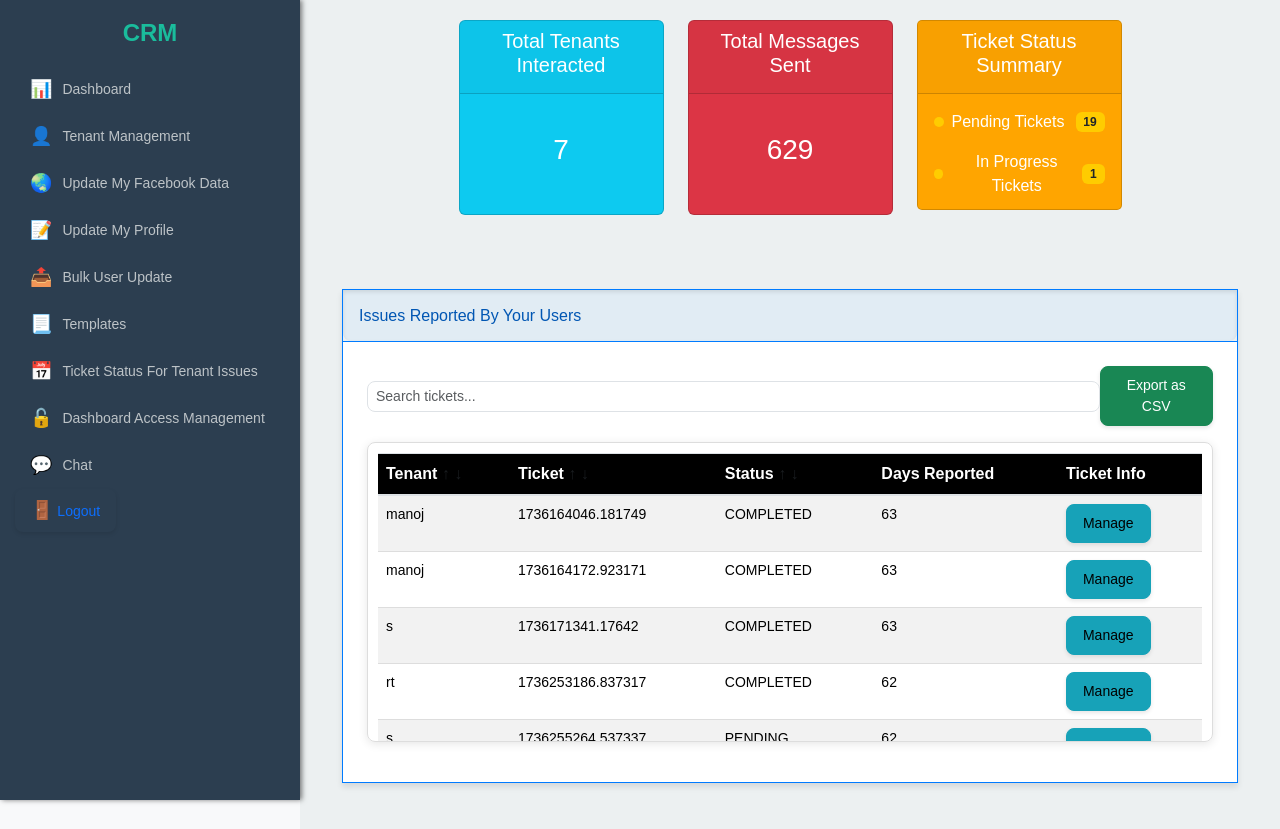
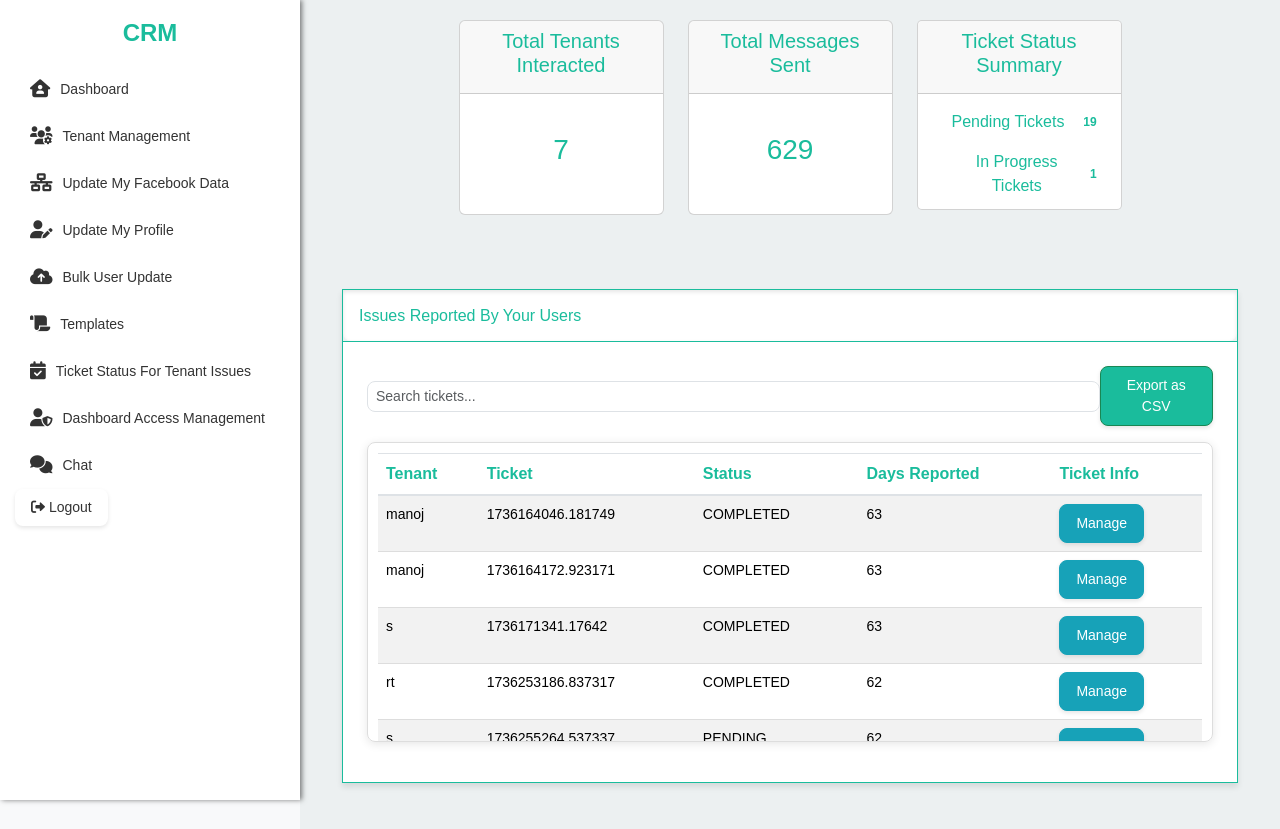
Before and after one commit to manojkumar-6/crm, a Django app: page /dashboard in a window 1280 px wide. Run offline with Django 3.2, Linux system fonts and the light colour scheme; a user stored in the database is signed in; data comes from the database, SQL or seed files in the repository; both versions use the stored data as it was after the commit; parts of the project's set-up code (start-up, migrations or seed data) failed here and were passed over; some libraries are stand-ins or nearby versions.

Commit message:
relaese 2.0

```diff
--- a/accounts/templates/accounts/dashboard.html
+++ b/accounts/templates/accounts/dashboard.html
@@ -20,7 +20,7 @@
     /* Accordion Styles */
 
     .accordion-item {
-        border: 1px solid #007bff;
+        border: 1px solid #1abc9c;
         border-radius: 0.5rem;
         margin-bottom: 1rem;
         box-shadow: 0 4px 6px rgba(0, 0, 0, 0.1);
@@ -29,7 +29,7 @@
 
     .accordion-button {
         background-color: #ffffff;
-        color: #007bff;
+        color: #1abc9c;
         font-weight: 500;
         padding: 1rem;
         transition: all 0.3s ease-in-out;
@@ -37,12 +37,12 @@
 
     .accordion-button:hover {
         background-color: #f0f8ff;
-        color: #0056b3;
+        color: white;
     }
 
     .accordion-button:not(.collapsed) {
-        background-color: #e1ecf4;
-        color: #0056b3;
+        background-color: white;
+        color: #1abc9c;
         box-shadow: inset 0 2px 4px rgba(0, 0, 0, 0.1);
     }
 
@@ -51,7 +51,7 @@
         color: #333;
         padding: 1.5rem;
         line-height: 1.5;
-        border-top: 1px solid #007bff;
+        border-top: 1px solid #1abc9c;
     }
     /* Button Styles */
 
@@ -90,8 +90,8 @@
     }
 
     .table thead th {
-        background-color: black;
-        color: #ffffff;
+        background-color: white;
+        color: #1abc9c;
         text-align: left;
         position: sticky;
         top: 0;
@@ -348,7 +348,9 @@
                             <div class="input-group" style="max-width: 900px;">
                                 <input type="text" class="form-control form-control-sm" id="searchBar" placeholder="Search tickets..." aria-label="Search tickets" onkeyup="searchTickets()">
                             </div>
-                            <a href="{% url 'get_detailed_export_issue_csv' %}" class="btn btn-success btn-sm">Export as CSV</a>
+                            <a href="{% url 'get_detailed_export_issue_csv' %}" class="btn btn-success btn-sm" style="background-color: #1abc9c;">
+                                Export as CSV
+                            </a>
 
                         </div>
 
@@ -358,16 +360,16 @@
                                 <thead>
                                     <tr>
                                         <th>Tenant
-                                            <a href="?sort_by=user" class="text-decoration-none text-muted">↑</a>
-                                            <a href="?sort_by=-user" class="text-decoration-none text-muted">↓</a>
+                                            <!-- <a href="?sort_by=user" class="text-decoration-none text-muted">↑</a>
+                                            <a href="?sort_by=-user" class="text-decoration-none text-muted">↓</a> -->
                                         </th>
                                         <th>Ticket
-                                            <a href="?sort_by=ticket_number" class="text-decoration-none text-muted">↑</a>
-                                            <a href="?sort_by=-ticket_number" class="text-decoration-none text-muted">↓</a>
+                                            <!-- <a href="?sort_by=ticket_number" class="text-decoration-none text-muted">↑</a>
+                                            <a href="?sort_by=-ticket_number" class="text-decoration-none text-muted">↓</a> -->
                                         </th>
                                         <th>Status
-                                            <a href="?sort_by=ticket_status" class="text-decoration-none text-muted">↑</a>
-                                            <a href="?sort_by=-ticket_status" class="text-decoration-none text-muted">↓</a>
+                                            <!-- <a href="?sort_by=ticket_status" class="text-decoration-none text-muted">↑</a>
+                                            <a href="?sort_by=-ticket_status" class="text-decoration-none text-muted">↓</a> -->
                                         </th>
                                         <th>Days Reported</th>
                                         <th>Ticket Info</th>
@@ -381,7 +383,7 @@
                                         <td>{{ item.ticket.ticket_status }}</td>
                                         <td>{{ item.days_reported }}</td>
                                         <td>
-                                            <button type="button" class="btn btn-info btn-sm" data-bs-toggle="modal" data-bs-target="#ticketInfoModal{{ item.ticket.id }}">Manage</button>
+                                            <button type="button" class="btn btn-info btn-sm" data-bs-toggle="modal" data-bs-target="#ticketInfoModal{{ item.ticket.id }}" style="color:white">Manage</button>
                                         </td>
                                     </tr>
 
--- a/accounts/templates/accounts/main_template.html
+++ b/accounts/templates/accounts/main_template.html
@@ -11,6 +11,7 @@
     <script src="https://code.jquery.com/jquery-3.6.0.min.js"></script>
     <!-- Bootstrap CSS -->
     <link href="https://cdn.jsdelivr.net/npm/bootstrap@5.3.0-alpha1/dist/css/bootstrap.min.css" rel="stylesheet">
+    <link href="https://cdnjs.cloudflare.com/ajax/libs/font-awesome/6.0.0-beta3/css/all.min.css" rel="stylesheet">
 
     <script src="https://cdn.jsdelivr.net/npm/@popperjs/core@2.10.2/dist/umd/popper.min.js"></script>
     <script src="https://stackpath.bootstrapcdn.com/bootstrap/5.1.3/js/bootstrap.bundle.min.js"></script>
@@ -23,14 +24,15 @@
             position: fixed;
             top: 0;
             left: 0;
-            background-color: #2c3e50;
+            background-color: white;
             /* Dark navy */
             color: #ecf0f1;
             /* Light gray */
             box-shadow: 2px 0 5px rgba(0, 0, 0, 0.5);
-            z-index: 1000;
+            z-index: 100;
             padding: 15px;
             overflow-y: auto;
+            font-size: 14px;
         }
 
         .sidebar a {
@@ -146,83 +136,60 @@
         <div class="sidebar-title">CRM</div>
         <ul class="nav flex-column">
             <li class="nav-item">
-                <a class="nav-link" href="/dashboard">
-                    <span class="nav-icon">&#128202;</span>
-                    <!-- Dashboard icon -->
-                    Dashboard
+                <a class="nav-link" href="/dashboard" style="color: #333;">
+                    <span class="nav-icon"><i class="fas fa-house-user"></i></span> Dashboard
                 </a>
             </li>
             <li class="nav-item">
-                <a class="nav-link" href="/users_/">
-                    <span class="nav-icon">&#128100;</span>
-                    <!-- User management icon -->
-                    Tenant Management
+                <a class="nav-link" href="/users_/" style="color: #333;">
+                    <span class="nav-icon"><i class="fas fa-users-cog"></i></span> Tenant Management
                 </a>
             </li>
             <li class="nav-item">
-                <a class="nav-link" href="/update_facebook_credentials">
-                    <span class="nav-icon">&#127759;</span>
-                    <!-- Globe icon -->
-                    Update My Facebook Data
+                <a class="nav-link" href="/update_facebook_credentials" style="color: #333;">
+                    <span class="nav-icon"><i class="fas fa-network-wired"></i></span> Update My Facebook Data
                 </a>
             </li>
             <li class="nav-item">
-                <a class="nav-link" href="#" data-bs-toggle="modal" data-bs-target="#updateProfileModal">
-                    <span class="nav-icon">&#128221;</span>
-                    <!-- Profile icon -->
-                    Update My Profile
+                <a class="nav-link" href="#" data-bs-toggle="modal" data-bs-target="#updateProfileModal" style="color: #333;">
+                    <span class="nav-icon"><i class="fas fa-user-edit"></i></span> Update My Profile
                 </a>
             </li>
             <li class="nav-item">
-                <a class="nav-link" href="#" data-bs-toggle="modal" data-bs-target="#uploadModal">
-                    <span class="nav-icon">&#128228;</span>
-                    <!-- Bulk upload icon -->
-                    Bulk User Update
-                </a>
-            </li>
-            <!-- <li class="nav-item">
-                <a class="nav-link" href="{% url 'list_tickets' %}">
-                    <span class="nav-icon">&#128195;</span>
-
-                    Tickets Created For Tenant Issues
-                </a>
-            </li> -->
-            <li class="nav-item">
-                <a class="nav-link" href="{% url 'showtemplate' %}">
-                    <span class="nav-icon">&#128195;</span> Templates
+                <a class="nav-link" href="#" data-bs-toggle="modal" data-bs-target="#uploadModal" style="color: #333;">
+                    <span class="nav-icon"><i class="fas fa-cloud-upload-alt"></i></span> Bulk User Update
                 </a>
             </li>
             <li class="nav-item">
-                <a class="nav-link" href="/tickets_status/">
-                    <span class="nav-icon">&#128197;</span>
-                    <!-- Status icon -->
-                    Ticket Status For Tenant Issues
+                <a class="nav-link" href="{% url 'showtemplate' %}" style="color: #333;">
+                    <span class="nav-icon"><i class="fas fa-scroll"></i></span> Templates
                 </a>
             </li>
             <li class="nav-item">
-                <a class="nav-link" href="/get-access/">
-                    <span class="nav-icon">&#128275;</span>
-                    <!-- Lock icon -->
-                    Dashboard Access Management
+                <a class="nav-link" href="/tickets_status/" style="color: #333;">
+                    <span class="nav-icon"><i class="fas fa-calendar-check"></i></span> Ticket Status For Tenant Issues
                 </a>
             </li>
             <li class="nav-item">
-                <a class="nav-link" href="/api/chat" target="_blank">
-                    <span class="nav-icon">&#128172;</span>
-                    <!-- Chat icon -->
-                    Chat
+                <a class="nav-link" href="/get-access/" style="color: #333;">
+                    <span class="nav-icon"><i class="fas fa-user-shield"></i></span> Dashboard Access Management
+                </a>
+            </li>
+            <li class="nav-item">
+                <a class="nav-link" href="/api/chat" target="_blank" style="color: #333;">
+                    <span class="nav-icon"><i class="fas fa-comments"></i></span> Chat
                 </a>
             </li>
             <li class="nav-item">
                 <form method="post" action="{% url 'logout' %}">
                     {% csrf_token %}
-                    <button type="submit" class="nav-link btn btn-link">
-                        <span class="nav-icon">&#128682;</span> <!-- Logout icon -->
-                        Logout
+                    <button type="submit" class="nav-link btn btn-link" style="color: #333333;">
+                        <i class="fas fa-sign-out-alt"></i> Logout
                     </button>
                 </form>
             </li>
         </ul>
+
     </div>
 
     <!-- Main content area -->
@@ -288,7 +255,7 @@
                             </div>
                         </div>
 
-                        <button type="submit" class="btn btn-primary">Update</button>
+                        <button type="submit" class="btn btn-primary" style="background-color: #1abc9c;">Update</button>
                         <div id="form-result" class="mt-2"></div>
                         <!-- For showing result messages -->
                     </form>
@@ -315,7 +282,9 @@
                             <input type="file" class="form-control" id="customFile" name="file" accept=".csv" required>
                             <div class="form-text">Please upload a valid CSV file. Max size: 5MB.</div>
                         </div>
-                        <button type="submit" class="btn btn-primary">Upload</button>
+                        <button type="submit" class="btn btn-primary" style="background-color: #1abc9c;">
+                            Upload
+                        </button>
                     </form>
                     <div id="upload-result" class="mt-3"></div>
                 </div>
--- a/accounts/templates/accounts/status_row.html
+++ b/accounts/templates/accounts/status_row.html
@@ -1,12 +1,12 @@
 <div class="container">
     <div class="row justify-content-center mb-4">
         <div class="col-md-3 d-flex">
-            <div class="card text-center text-white bg-info mb-3 flex-fill" style="transition: transform 0.2s;">
+            <div class="card text-center text-white mb-3 flex-fill" style="transition: transform 0.2s;">
                 <div class="card-header">
-                    <h5 class="card-title">Total Tenants Interacted</h5>
+                    <h5 class="card-title" style="color:#1abc9c;">Total Tenants Interacted</h5>
                 </div>
                 <div class="card-body d-flex flex-column justify-content-center">
-                    <h3 class="card-title">{{ total_users_interacted }}</h3>
+                    <h3 class="card-title" style="color:#1abc9c;">{{ total_users_interacted }}</h3>
                 </div>
             </div>
         </div>
@@ -23,35 +23,35 @@
         </div> -->
 
         <div class="col-md-3 d-flex">
-            <div class="card text-center text-white bg-danger mb-3 flex-fill" style="transition: transform 0.2s;">
+            <div class="card text-center text-white mb-3 flex-fill" style="transition: transform 0.2s;">
                 <div class="card-header">
-                    <h5 class="card-title">Total Messages Sent</h5>
+                    <h5 class="card-title" style="color:#1abc9c; ">Total Messages Sent</h5>
                 </div>
                 <div class="card-body d-flex flex-column justify-content-center">
-                    <h3 class="card-title">{{ i_count }}</h3>
+                    <h3 class="card-title" style="color:#1abc9c;">{{ i_count }}</h3>
                 </div>
             </div>
         </div>
 
         <div class="col-md-3 d-flex">
-            <div class="card text-center text-white" style="background: orange; width: 100%; height: 90%; border-radius: 5px;">
+            <div class="card text-center text-white" style="background: white; width: 100%; height: 90%; border-radius: 5px;">
                 <div class="card-header">
-                    <h5 class="card-title">Ticket Status Summary</h5>
+                    <h5 class="card-title" style="color:#1abc9c; ">Ticket Status Summary</h5>
                 </div>
                 <div class="card-body text-center">
                     <div class="status-item d-flex justify-content-between align-items-center mb-3" style="margin-bottom: 1.5rem;">
                         <div class="status-label d-flex align-items-center">
-                            <div class="status-icon" style="background-color: #ffcc00; width: 10px; height: 10px; border-radius: 50%; margin-right: 8px;"></div>
-                            <p class="mb-0">Pending Tickets</p>
+                            <div class="status-icon" style="background-color: white; width: 10px; height: 10px; border-radius: 50%; margin-right: 8px;"></div>
+                            <p class="mb-0" style="color:#1abc9c;">Pending Tickets</p>
                         </div>
-                        <span class="badge" style="background-color: #ffcc00; color: #212529;">{{ pending_count|default:"0" }}</span>
+                        <span class=" badge " style="background-color: white; color:#1abc9c; ">{{ pending_count|default:"0 " }}</span>
                     </div>
-                    <div class="status-item d-flex justify-content-between align-items-center mb-3">
-                        <div class="status-label d-flex align-items-center">
-                            <div class="status-icon" style="background-color: #ffcc00; width: 10px; height: 10px; border-radius: 50%; margin-right: 8px;"></div>
-                            <p class="mb-0">In Progress Tickets</p>
+                    <div class="status-item d-flex justify-content-between align-items-center mb-3 ">
+                        <div class="status-label d-flex align-items-center ">
+                            <div class="status-icon " style="background-color:white; width: 10px; height: 10px; border-radius: 50%; margin-right: 8px; "></div>
+                            <p class="mb-0 " style="color:#1abc9c;">In Progress Tickets</p>
                         </div>
-                        <span class="badge" style="background-color:  #ffcc00; color: #212529;">{{ in_progress_count|default:"0" }}</span>
+                        <span class="badge " style="background-color: white; color: #1abc9c; ">{{ in_progress_count|default:"0 " }}</span>
                     </div>
                 </div>
             </div>
--- a/accounts/views.py
+++ b/accounts/views.py
@@ -1054,7 +1054,7 @@ User Asking for Support Multiple Times:
     con=ConversationModel(user=user,ai_model_reply=response.text,user_query=input_message)
     con.save()
     return response.text
-global_ticket_number=1000785
+global_ticket_number=1000
 def create_ticket_from_summary(summary,phonenumber,path):
     print("path",path)
     user=UserModels.objects.filter(phone=phonenumber).first()
@@ -1192,6 +1192,11 @@ def process_whatsapp_message(body):
     facebookData=FacebookCredentials.objects.filter(user=tenant).first()
     # data_acknowledge=get_acknowledgment_keywords(["thanks"])
     wa_id = body["entry"][0]["changes"][0]["value"]["contacts"][0]["wa_id"]
+    user=UserModels.objects.filter(phone=receipient_number).first()
+    if user.archived:
+        data = get_text_message_input(wa_id, "You dont have requried permission to access the model kindly check with your client")
+        send_message(data,facebookData)
+        return "No access granted"
     if receipient_number not in message_dict:
         if message_data.get('interactive')and (message_data.get('interactive').get('list_reply')!=None):
             selected_option_id = message_data['interactive']['list_reply']['title']
```
Also changed, not shown: other parts of accounts/templates/accounts/main_template.html (+14 -26 lines), accounts/templates/accounts/cleint_access_provided.html (+10 -10 lines), accounts/templates/accounts/m.html (+11 -8 lines), accounts/templates/accounts/order_form.html (+6 -17 lines), accounts/templates/accounts/t.html (+6 -6 lines), accounts/templates/accounts/template.html (+21 -30 lines), accounts/templates/accounts/utenant.html (+13 -13 lines), db.sqlite3.
